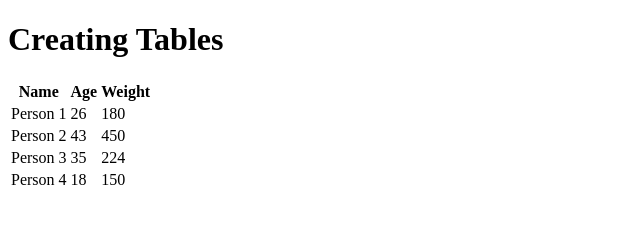
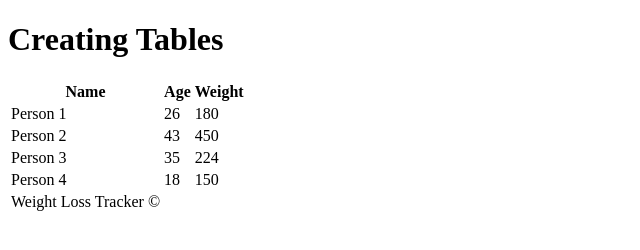
Before and after one commit to Kevin-Hernandez-Garza/WDB-22, a plain HTML site: page HTML/Section5/index.html in a window 1280 px wide. Shown: the whole page, without its empty margins (0-640 px from the left). Drawn offline with Linux system fonts and the light colour scheme.

Commit message:
introducing table elements that help seperate sections of a table

```diff
--- a/HTML/Section5/index.html
+++ b/HTML/Section5/index.html
@@ -11,6 +11,8 @@
 
     <!-- table element -->
     <table>
+      <!-- table headers section -->
+      <thead>
         <!-- table rows  -->
         <tr>
           <!-- table headings -->
@@ -18,7 +20,10 @@
           <th>Age</th>
           <th>Weight</th>
         </tr>
+      </thead>
 
+      <!-- main content -->
+      <tbody>
         <tr>
           <!-- table data = each cell -->
           <td>Person 1</td>
@@ -43,6 +48,14 @@
           <td>18</td>
           <td>150</td>
         </tr>
+      </tbody>
+
+      <!-- table footer -->
+      <tfoot>
+        <tr>
+          <td>Weight Loss Tracker &copy;</td>
+        </tr>
+      </tfoot>
     </table>
   </body>
 </html>
```
Lines whose indentation alone changed are shown as unchanged.
